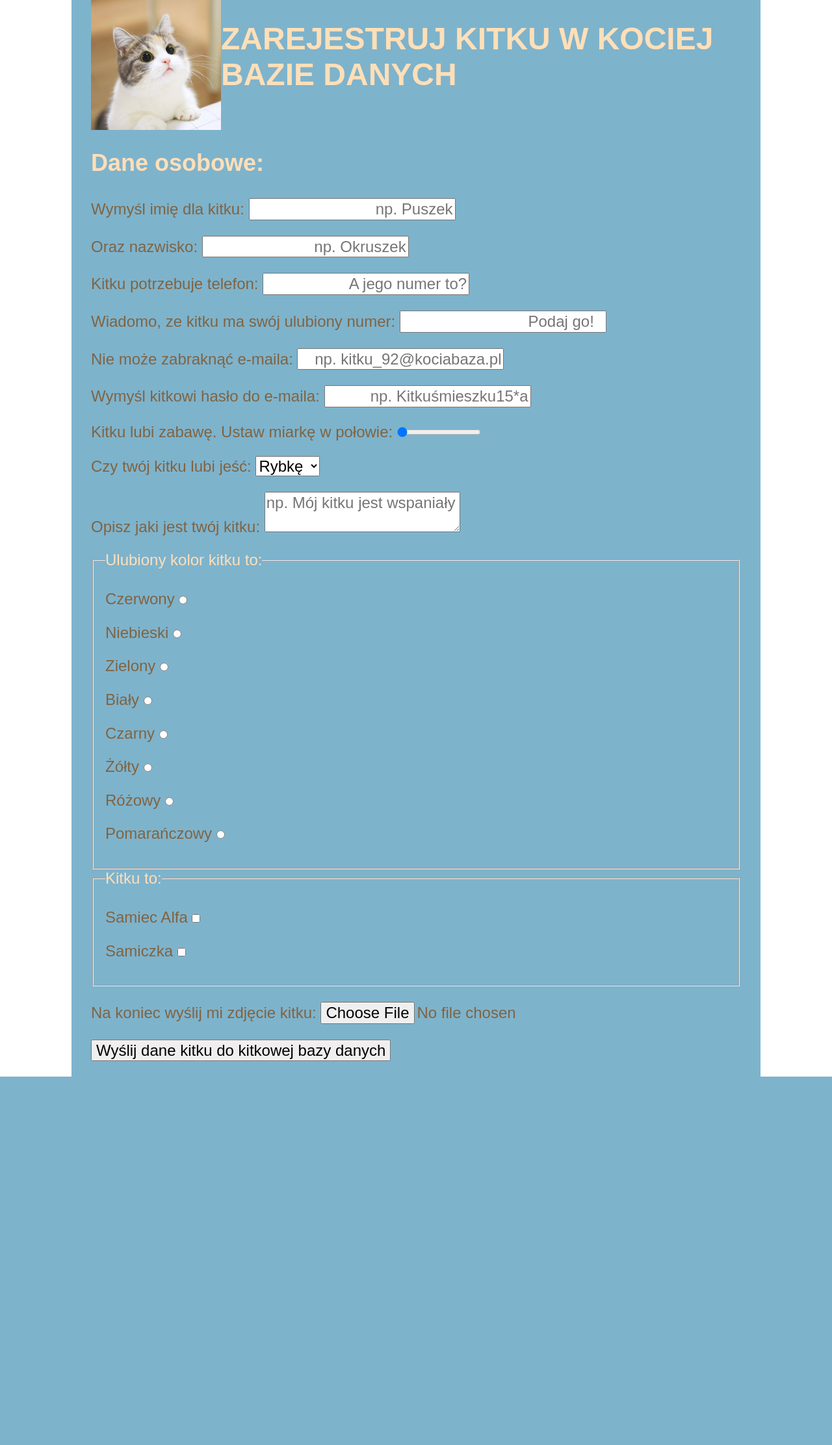
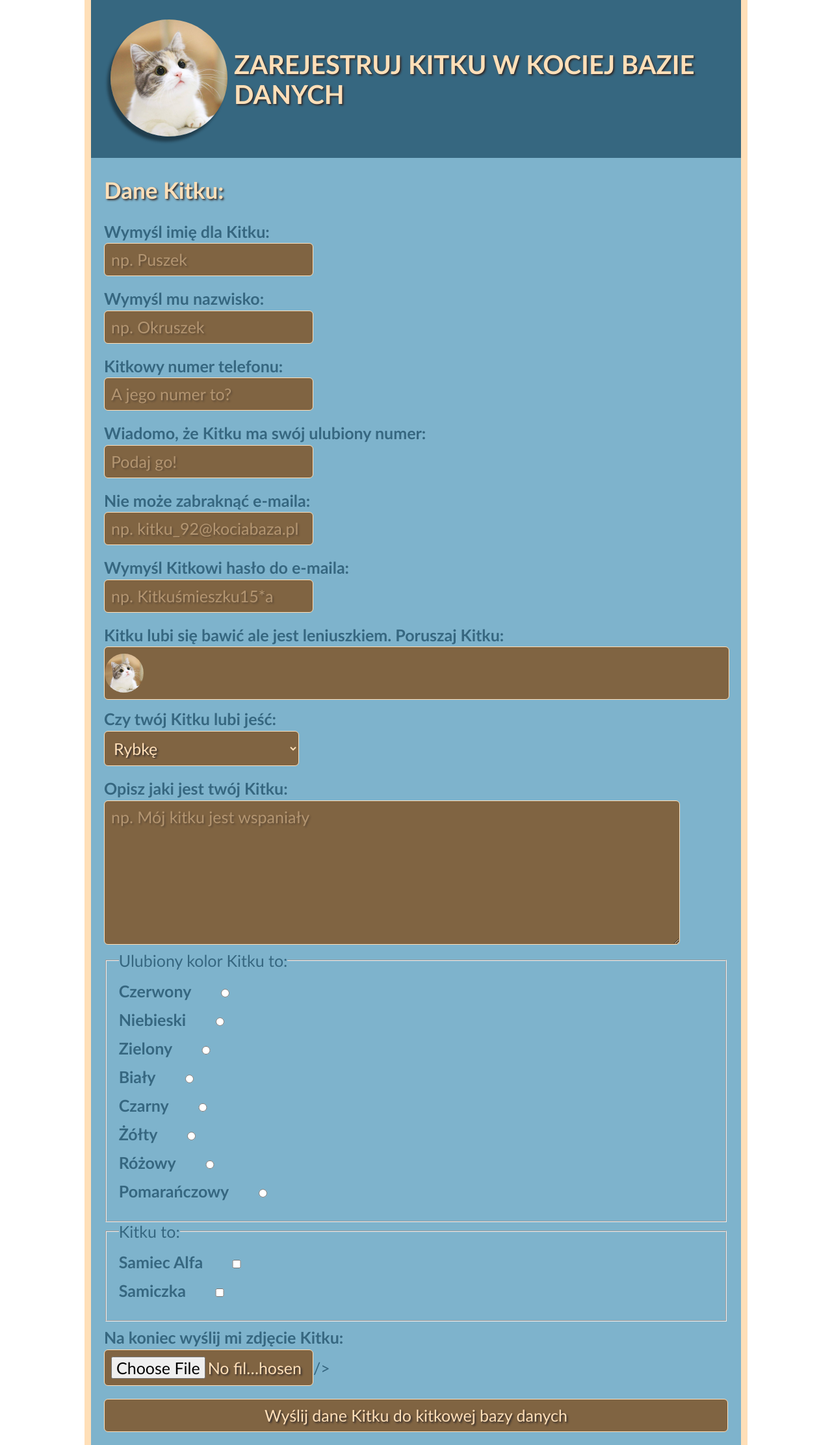
Before and after one commit to kamilMalinowski/form, a PHP site: page / in a window 1280 px wide. Shown: the whole page at 65% size. Before the commit the page ends 1657 px from the top, so only its background shows below. Run offline with PHP 8.4, Linux system fonts and the light colour scheme.

Commit message:
complete wtf homework

```diff
--- a/assets/style.css
+++ b/assets/style.css
@@ -1,47 +1,111 @@
 /*main*/
-.form{
+.form {
   display: flex;
-    justify-content: center;
-    font-family: Arial, Helvetica, sans-serif;
+  font-family: "Gill Sans", "Gill Sans MT", Calibri, "Trebuchet MS", sans-serif;
   flex-direction: column;
-    background: #7EB3CC;
-    color: #FFDFB8;
+  background: #7eb3cc;
   max-width: 1000px;
   margin: 0 auto;
-    font-size: 24px;
-    padding: 0 30px;
+  border-left: 10px solid #ffdfb8;
+  border-right: 10px solid #ffdfb8;
 }
 
-/*headers*/
-.form__header{
+/*header*/
+.form__header {
   display: flex;
+  align-items: center;
+  justify-content: space-around;
+  background: #366780;
+  color: #ffdfb8;
+  padding: 20px;
 }
-.form__title-h2{
-    margin-bottom: 10px;
+.form__picture {
+  width: 180px;
+  height: 180px;
+  border-radius: 100%;
+  box-shadow: -5px 8px 4px 0px rgba(0, 0, 0, 0.4);
+  margin: 10px;
+}
+.form__title-h1 {
+  font-size: 40px;
+  text-shadow: 2px 2px 3px rgb(48, 42, 42);
 }
 
-/*picture*/
-.form__picture{
-    width: 200px;
+/*form*/
+.form__form {
+  margin: 0 20px;
+  font-size: 25px;
+  color: #366780;
+}
+.form__title-h2 {
+  font-size: 35px;
+  color: #ffdfb8;
+  text-shadow: 2px 2px 3px rgb(48, 42, 42);
+}
+.form__description {
+  margin: 10px 0;
+}
+.form__fieldset .form__label {
+  display: inline;
+}
+.form__fieldset .form__input {
+    width: 10%;
+}
+.form__label {
+  display: block;
+  margin: 4px 0;
+  font-weight: bold;
+}
+.form__select,
+.form__textarea,
+.form__input {
+  color: #ffdfb8;
+  background: #806442;
+  border: 1px solid #ffdfb8;
+  margin-bottom: 10px;
+  padding: 10px;
+  text-shadow: 2px 2px 3px rgb(48, 42, 42);
+  border-radius: 6px;
+  width: 300px;
+}
+.form__input--send{
+    width: 100%;
+    cursor: pointer;
+}
+.form__textarea {
+  display: block;
   height: 200px;
-
+  width: 90%;
 }
 
-/*others*/
-.form__description{
-color: #806442;
-
+/*::*/
+::placeholder {
+  color: #ffdfb8;
+  opacity: 40%;
 }
 
-.form__input{
-    text-align: right;
+/*range*/
+
+.form__range {
+  width: 100%;
 }
-.form__label{
-    align-items: flex-start;
+.form__range[type="range"] {
+  -webkit-appearance: none;
+  background-color: #806442;
+  height: 80px;
+  border: 1px solid #ffdfb8;
+  border-radius: 6px;
 }
-
-
-
+.form__range[type="range"]::-webkit-slider-thumb {
+  width: 60px;
+  -webkit-appearance: none;
+  height: 60px;
+  cursor: pointer;
+  background-image: url(/images/kitku.png);
+  background-size: contain;
+  border-radius: 100%;
+  padding: 4px;
+}
 /* colorki:
 #FFDFB8 - jasny brąz
 #806442 - ciemy brąz
--- a/index.html
+++ b/index.html
@@ -12,20 +12,25 @@
   <body class="body__form">
     <main class="form">
       <div class="form__header">
-        <img class="form__picture" src="images/kitku.png" alt="uroczy kotek" />
+        <a
+          class="form__link"
+          href="https://www.google.com/search?q=cute+cat&sxsrf=ALeKk01cKED_dMYKLR6PRgbE7QPWG6a6mQ:1591880931714&source=lnms&tbm=isch&sa=X&ved=2ahUKEwiCldbL6vnpAhWNmIsKHckgB0oQ_AUoAXoECAoQAw&biw=1536&bih=722#imgrc=VpYRClkWA28c5M"
+          ><img class="form__picture" src="images/kitku.png" alt="uroczy kotek"
+        /></a>
         <h1 class="form__title-h1">ZAREJESTRUJ KITKU W KOCIEJ BAZIE DANYCH</h1>
       </div>
-      <h2 class="form__title-h2">Dane osobowe:</h2>
+
       <!--FORM-WTF-HOMEWORK-->
       <form
         action="https://dev.cotenfrontend.pl"
         method="POST"
         class="form__form"
       >
-        <!--input & label-1-->
+        <h2 class="form__title-h2">Dane Kitku:</h2>
+        <!--input & label-->
         <p class="form__description">
           <label class="form__label" for="firstName"
-            >Wymyśl imię dla kitku:</label
+            >Wymyśl imię dla Kitku:</label
           >
           <input
             required
@@ -36,10 +41,8 @@
             name="firstName"
           />
         </p>
-        <!--input & label-2-->
         <p class="form__description">
-          <label class="form__label">
-            Oraz nazwisko:
+          <label class="form__label" for="lastName"> Wymyśl mu nazwisko:</label>
           <input
             required
             class="form__input"
@@ -48,12 +51,12 @@
             id="lastName"
             name="lastName"
           />
-          </label>
         </p>
         <!--tel-->
         <p class="form__description">
-          <label class="form__label">
-            Kitku potrzebuje telefon:
+          <label class="form__label" for="phoneNumber">
+            Kitkowy numer telefonu:
+          </label>
           <input
             required
             class="form__input"
@@ -62,12 +65,12 @@
             name="phoneNumber"
             type="tel"
           />
-          </label>
         </p>
         <!--number-->
         <p class="form__description">
-          <label class="form__label">
-            Wiadomo, ze kitku ma swój ulubiony numer:
+          <label class="form__label" for="number">
+            Wiadomo, że Kitku ma swój ulubiony numer:
+          </label>
           <input
             required
             class="form__input"
@@ -76,12 +79,12 @@
             name="number"
             type="number"
           />
-          </label>
         </p>
         <!--e-mail-->
         <p class="form__description">
-          <label class="form__label">
+          <label class="form__label" for="email">
             Nie może zabraknąć e-maila:
+          </label>
           <input
             required
             class="form__input"
@@ -90,12 +93,12 @@
             name="email"
             type="email"
           />
-          </label>
         </p>
         <!--password-->
         <p class="form__description">
-          <label class="form__label">
-            Wymyśl kitkowi hasło do e-maila:
+          <label class="form__label" for="password">
+            Wymyśl Kitkowi hasło do e-maila:</label
+          >
           <input
             required
             class="form__input"
@@ -104,50 +107,50 @@
             name="password"
             type="password"
           />
-          </label>
         </p>
         <!--range-->
         <p class="form__description">
-          <label class="form__label">
-            Kitku lubi zabawę. Ustaw miarkę w połowie:
+          <label class="form__label" for="range">
+            Kitku lubi się bawić ale jest leniuszkiem. Poruszaj Kitku:
+          </label>
           <input
-              class="form__input"
+            class="form__range"
             id="range"
             name="range"
             type="range"
-              min="1"
-              max="11"
+            max="12"
+            min="0"
+            value="0"
             step="1"
-              value="1"
           />
-          </label>
         </p>
         <!--select-->
         <p class="form__description">
           <label class="form__label" for="eat">
-            Czy twój kitku lubi jeść:
-            <select required id="eat" name="eat">
+            Czy twój Kitku lubi jeść:
+          </label>
+          <select class="form__select" id="eat" name="eat">
             <option value="eat-1">Rybkę</option>
             <option value="eat-2">Mięsko</option>
             <option value="eat-3">Tak</option>
           </select>
-          </label>
         </p>
         <!--textarea-->
         <p class="form__description">
           <label class="form__label" for="text-cat">
-            Opisz jaki jest twój kitku:
+            Opisz jaki jest twój Kitku:
+          </label>
           <textarea
+            class="form__textarea"
             required
             id="text-cat"
             placeholder="np. Mój kitku jest wspaniały"
             name="text-cat"
           ></textarea>
-          </label>
         </p>
         <!--radio-->
         <fieldset class="form__fieldset">
-          <legend class="form__legend">Ulubiony kolor kitku to:</legend>
+          <legend class="form__legend">Ulubiony kolor Kitku to:</legend>
           <p class="form__description">
             <label class="form__label" for="red">Czerwony</label>
             <input class="form__input" type="radio" id="red" name="red" />
@@ -185,8 +188,13 @@
         <fieldset class="form__fieldset">
           <legend class="form__legend">Kitku to:</legend>
           <p class="form__description">
-            <label class="form__label" for="male">Samiec Alfa</label>
-            <input class="form__input" type="checkbox" id="male" name="male" />
+            <label class="form__label" for="malemale">Samiec Alfa</label>
+            <input
+              class="form__input"
+              type="checkbox"
+              id="malemale"
+              name="malemale"
+            />
           </p>
           <p class="form__description">
             <label class="form__label" for="female">Samiczka</label>
@@ -200,19 +208,26 @@
         </fieldset>
         <!--file-->
         <p class="form__description">
-          <label class="form__label">
-            Na koniec wyślij mi zdjęcie kitku:
-            <input class="form__input" id="cat" name="cat" type="file" />
+          <label class="form__label" for="sendcat">
+            Na koniec wyślij mi zdjęcie Kitku:
           </label>
+          <input
+            class="form__input"
+            id="sendcat"
+            name="sendcat"
+            type="file"
+            accept="image/png, image/jpeg"
+            value="Szybciutkoooo"
+          />/>
         </p>
         <!--submit-->
         <p class="form__description">
           <input
-            class="form__input"
+            class="form__input form__input--send"
             id="send"
             name="send"
             type="submit"
-            value="Wyślij dane kitku do kitkowej bazy danych"
+            value="Wyślij dane Kitku do kitkowej bazy danych"
           />
         </p>
       </form>
```
Lines whose indentation alone changed are shown as unchanged.
